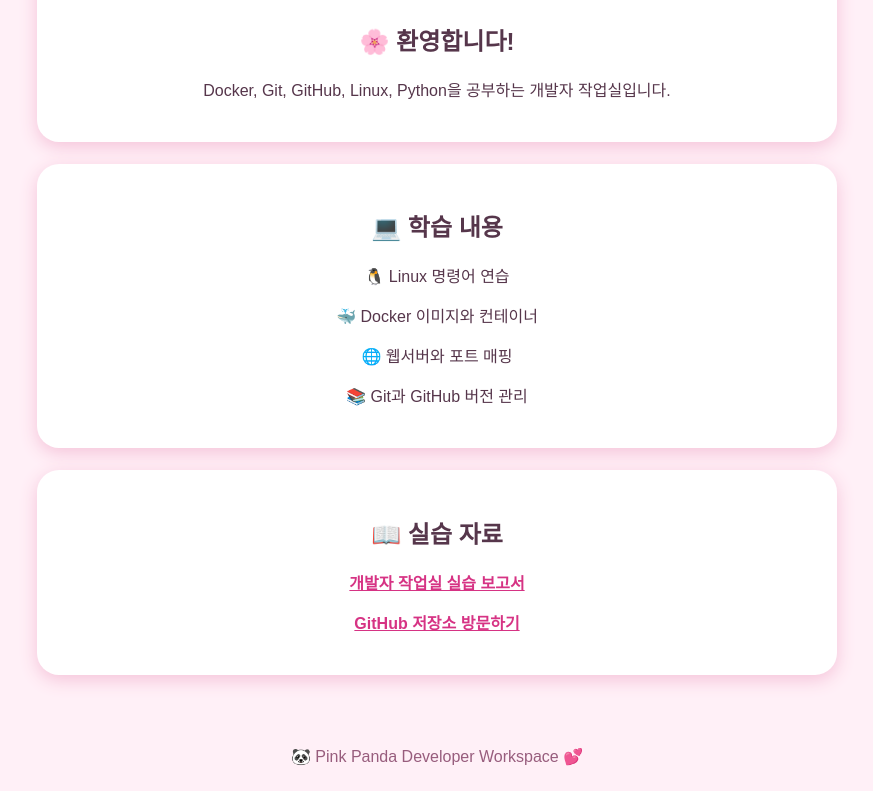
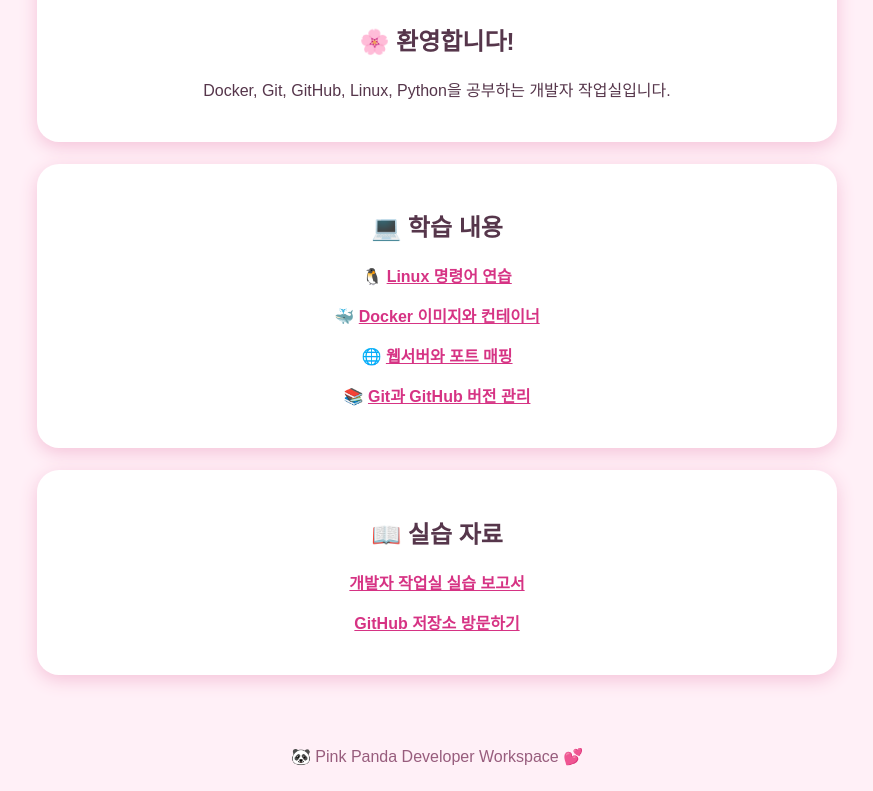
Before and after one commit to jinsoon41088-coder/pink-panda-dev-workspace, a plain HTML site: page index.html in a window 1280 px wide. Shown: the part 851-1642 px from the top of the page, without its empty margins (203-1076 px from the left). Drawn offline with Linux system fonts and the light colour scheme.

Commit message:
Add GitHub links to learning sections

```diff
--- a/index.html
+++ b/index.html
@@ -45,10 +45,13 @@
     </section>
     <section class="card">
       <h2>💻 학습 내용</h2>
-      <p>🐧 Linux 명령어 연습</p>
-      <p>🐳 Docker 이미지와 컨테이너</p>
-      <p>🌐 웹서버와 포트 매핑</p>
-      <p>📚 Git과 GitHub 버전 관리</p>
+      <p>🐧 <a href="https://github.com/jinsoon41088-coder/pink-panda-dev-workspace/tree/main/cli-practice">Linux 명령어 연습</a></p>
+
+<p>🐳 <a href="https://github.com/jinsoon41088-coder/pink-panda-dev-workspace/blob/main/web-demo/Dockerfile">Docker 이미지와 컨테이너</a></p>
+
+<p>🌐 <a href="https://github.com/jinsoon41088-coder/pink-panda-dev-workspace/blob/main/web-demo/site/index.html">웹서버와 포트 매핑</a></p>
+
+<p>📚 <a href="https://github.com/jinsoon41088-coder/pink-panda-dev-workspace/commits/main/">Git과 GitHub 버전 관리</a></p>
     </section>
     <section class="card">
       <h2>📖 실습 자료</h2>
```
